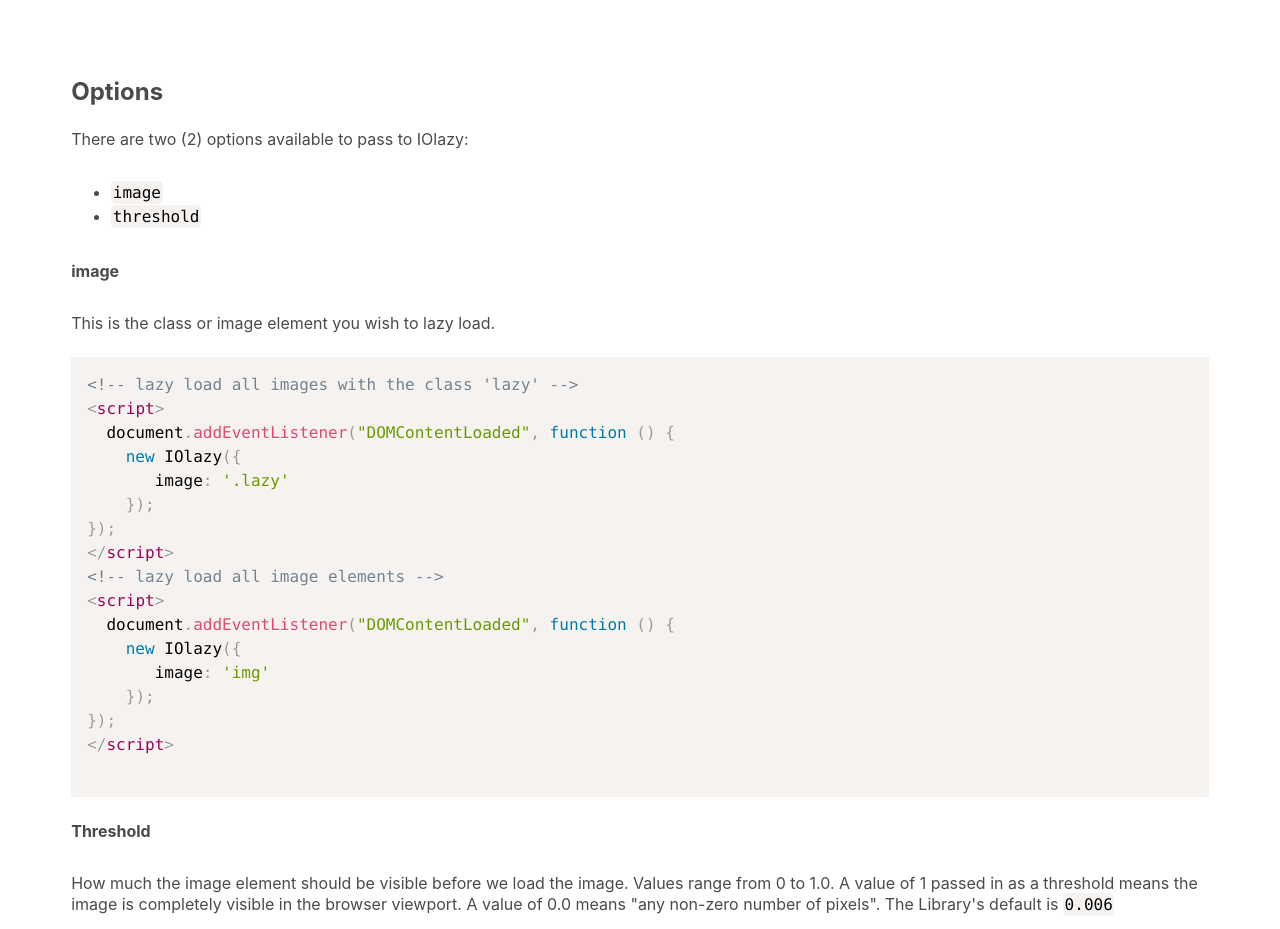
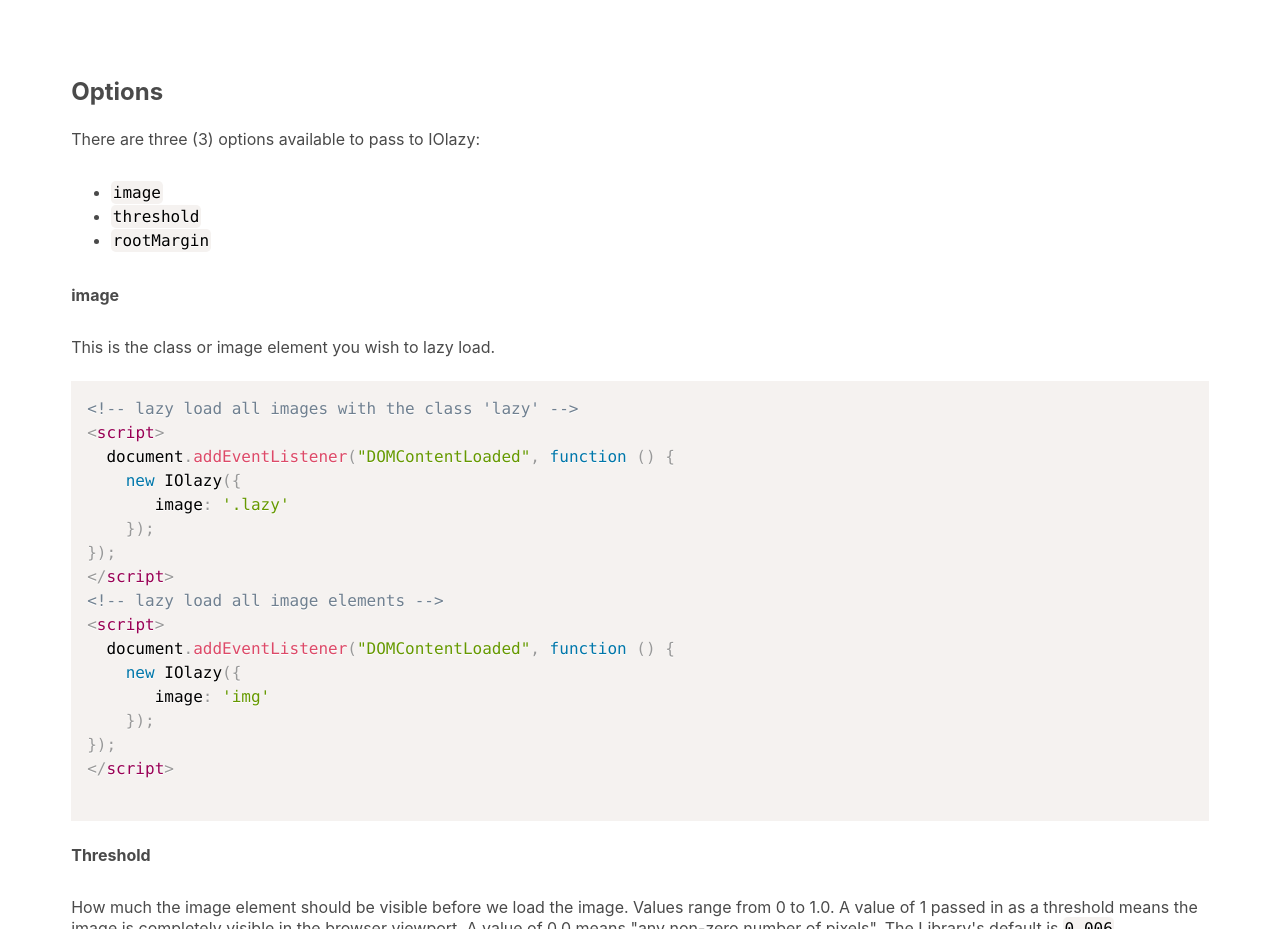
Before and after one commit to cdowdy/io-lazyload, a website: page index.html in a window 1280 px wide. Shown: the part 2240-3169 px from the top of the page. Drawn offline with Linux system fonts and the light colour scheme; a script that the page names is missing.

Commit message:
update docs to add new rootMargin option

```diff
--- a/index.html
+++ b/index.html
@@ -203,7 +203,7 @@ document.addEventListener("DOMContentLoaded", function () {
     <section id="options" class="container column">
         <h2>Options</h2>
         <p>
-            There are two (2) options available to pass to IOlazy:
+            There are three (3) options available to pass to IOlazy:
         </p>
         <ul>
             <li>
@@ -211,6 +211,9 @@ document.addEventListener("DOMContentLoaded", function () {
             </li>
             <li>
                 <code class="language-javascript">threshold</code>
+            </li>
+            <li>
+                <code class="language-javascript">rootMargin</code>
             </li>
         </ul>
         <p><b>image</b></p>
```
